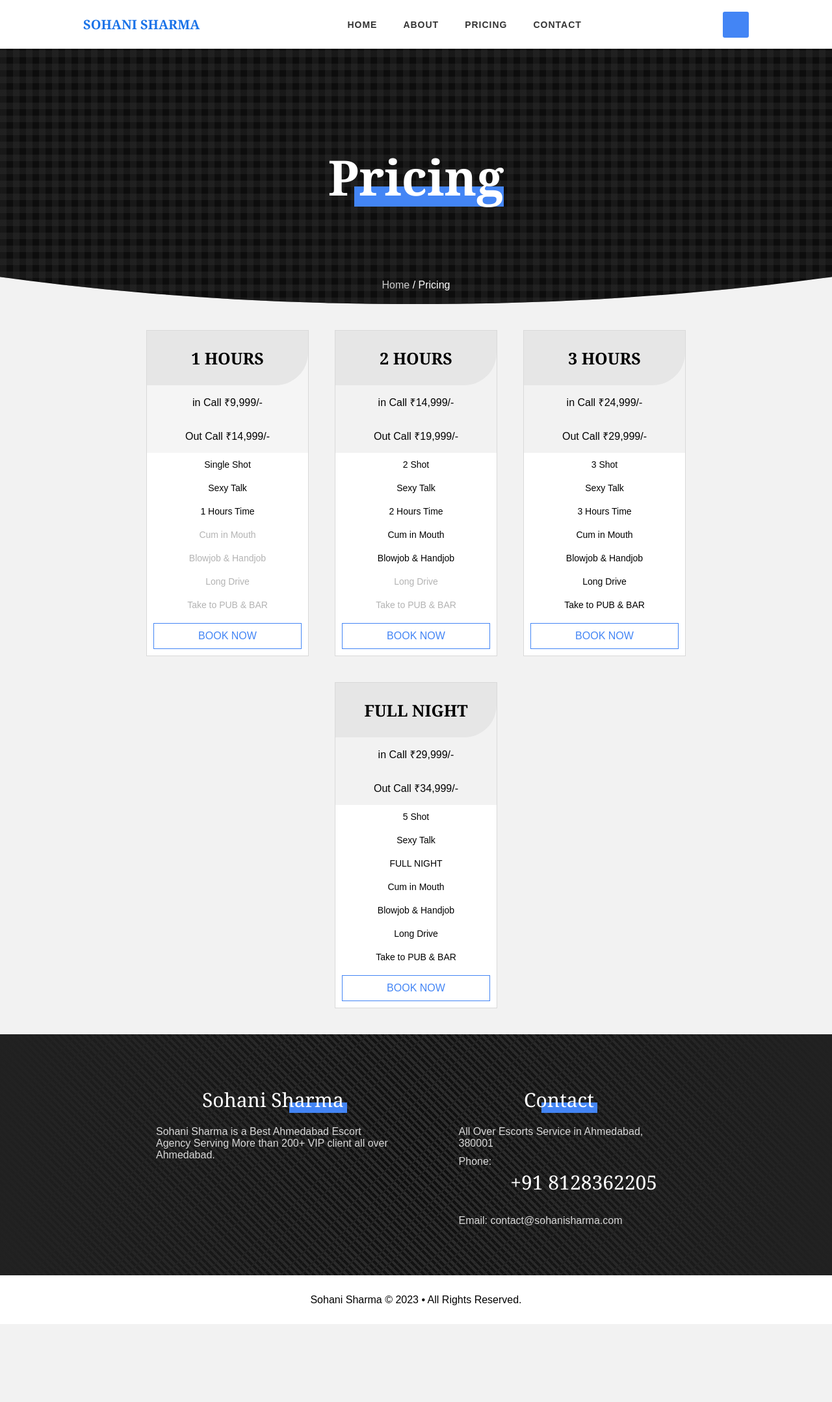
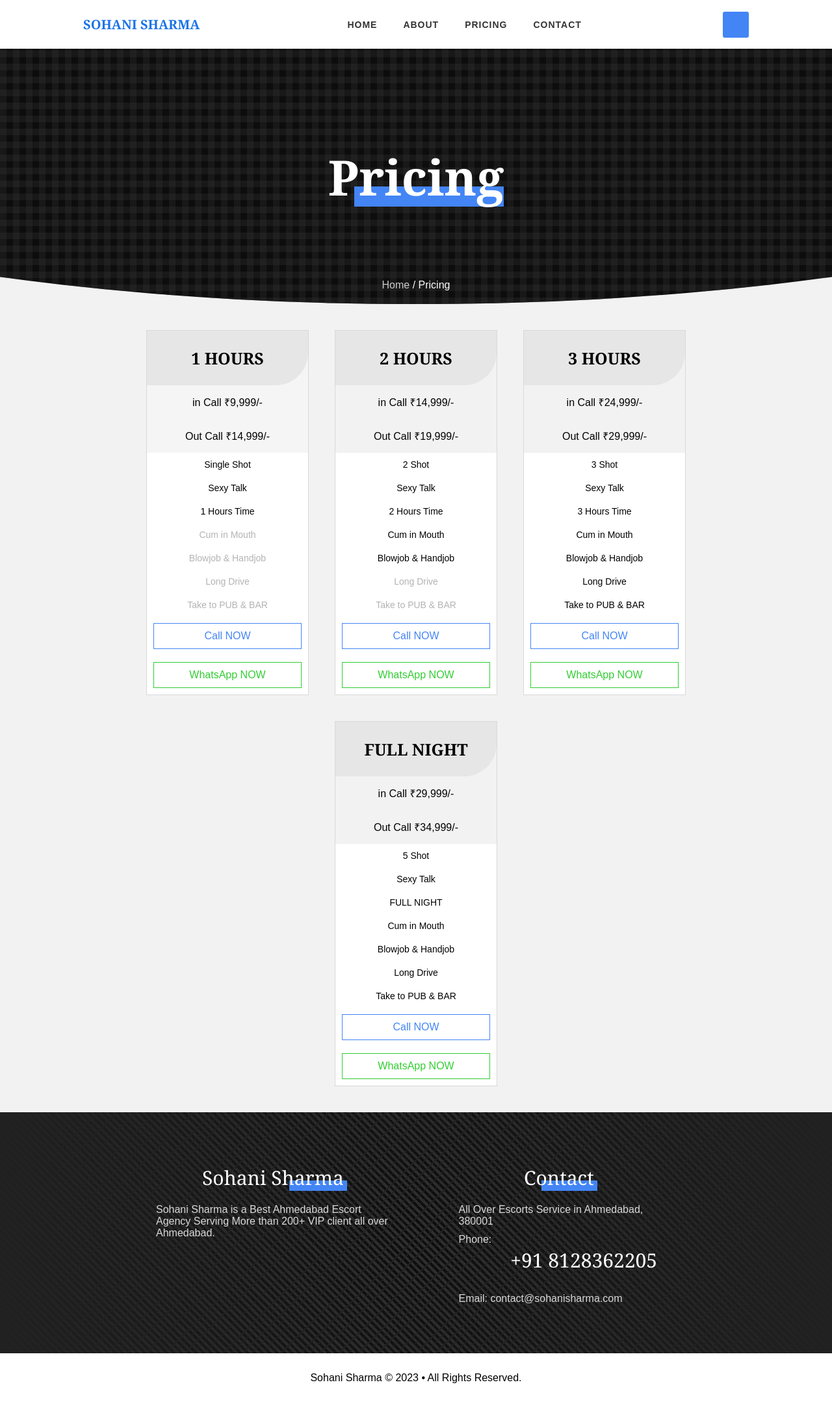
Before and after one commit to zwo1/sohanisharma, a Jekyll site: the page built from pricing.html, in a window 1280 px wide. Shown: the whole page at 65% size. Built offline with Jekyll 4.4.1, drawn with Linux system fonts in a browser that asks for light colours; before the commit the page ends 2038 px from its top, so only the background shows below that.

Commit message:
Add files via upload

```diff
--- a/pricing.html
+++ b/pricing.html
@@ -44,6 +44,14 @@ desc: Pricing
         background:#4385f5;
         color:white;
     }
+    .prbox .hihfwe{
+        border-color:limegreen;
+        color:limegreen ;
+    }
+    .prbox .hihfwe:hover{
+        background:limegreen;
+        color:white;
+    }
     .snle{
         color: hsl(0, 0%, 70%);
     }
@@ -68,7 +76,8 @@ desc: Pricing
         <span class="snle">Blowjob & Handjob</span>
         <span class="snle">Long Drive</span>
         <span class="snle">Take to PUB & BAR</span>
-        <a href="tel:+918128362205">BOOK NOW</a>
+        <a href="tel:+918128362205">Call NOW</a>
+        <a class="hihfwe" href="https://api.whatsapp.com/send?phone=+918128362205&text=Please%20Send%20Real%20Call%20Girls%20Pictures">WhatsApp NOW</a>
     </div>
     <div class="prbox">
         <div style="background:hsl(0, 0%, 95%);">
@@ -83,7 +92,8 @@ desc: Pricing
         <span>Blowjob & Handjob</span>
         <span class="snle">Long Drive</span>
         <span class="snle">Take to PUB & BAR</span>
-        <a href="tel:+918128362205">BOOK NOW</a>
+        <a href="tel:+918128362205">Call NOW</a>
+        <a class="hihfwe" href="https://api.whatsapp.com/send?phone=+918128362205&text=Please%20Send%20Real%20Call%20Girls%20Pictures">WhatsApp NOW</a>
     </div>
     <div class="prbox">
         <div style="background:hsl(0, 0%, 95%);">
@@ -98,7 +108,8 @@ desc: Pricing
         <span>Blowjob & Handjob</span>
         <span>Long Drive</span>
         <span>Take to PUB & BAR</span>
-        <a href="tel:+918128362205">BOOK NOW</a>
+        <a href="tel:+918128362205">Call NOW</a>
+        <a class="hihfwe" href="https://api.whatsapp.com/send?phone=+918128362205&text=Please%20Send%20Real%20Call%20Girls%20Pictures">WhatsApp NOW</a>
     </div>
     <div class="prbox">
         <div style="background:hsl(0, 0%, 95%);">
@@ -113,7 +124,8 @@ desc: Pricing
         <span>Blowjob & Handjob</span>
         <span>Long Drive</span>
         <span>Take to PUB & BAR</span>
-        <a href="tel:+918128362205">BOOK NOW</a>
+        <a href="tel:+918128362205">Call NOW</a>
+        <a class="hihfwe" href="https://api.whatsapp.com/send?phone=+918128362205&text=Please%20Send%20Real%20Call%20Girls%20Pictures">WhatsApp NOW</a>
     </div>
 
 </div>
```
